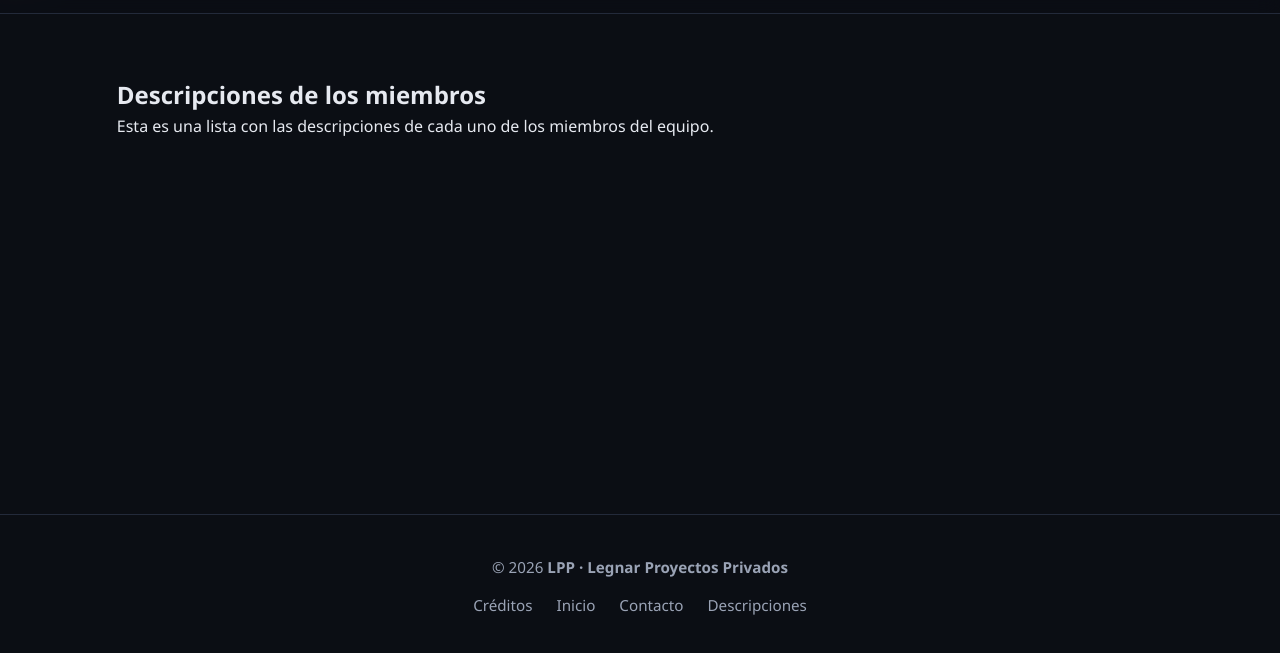
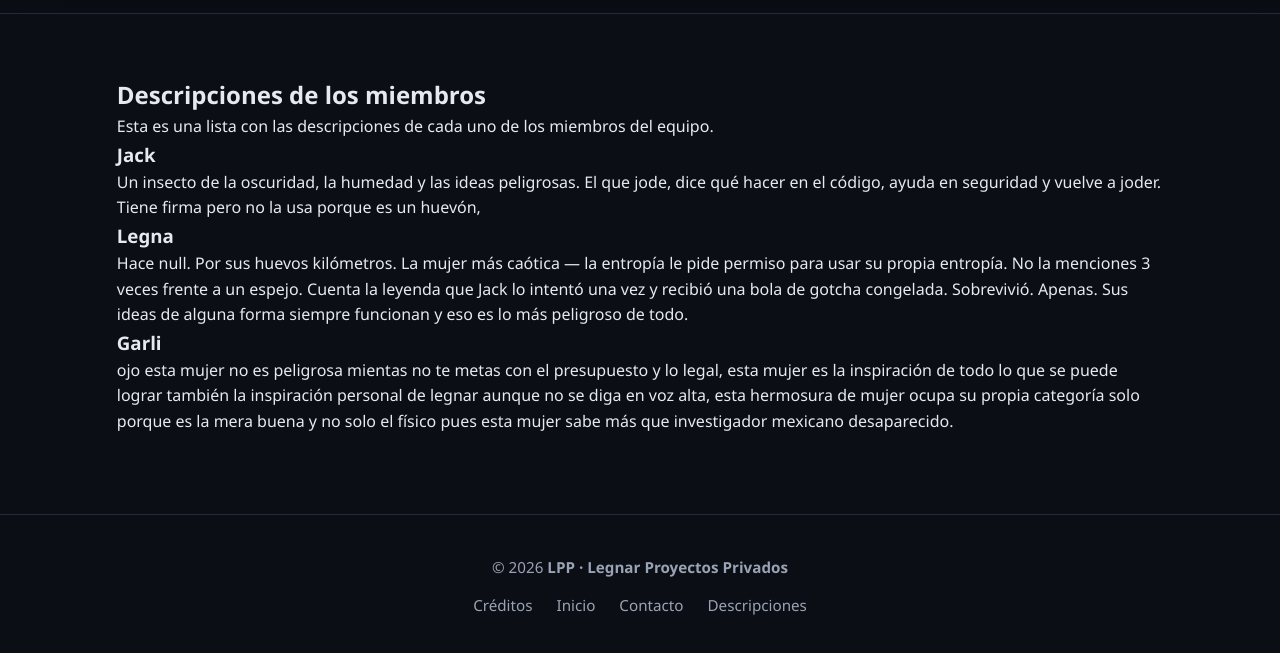
Before and after one commit to LEGNA4444/LPP, a plain HTML site: page inf/descripciones.html in a window 1280 px wide. Shown: the part 45-698 px from the top of the page. Drawn offline with Linux system fonts and the light colour scheme.

Commit message:
Fix hidden member descriptions

```diff
--- a/inf/descripciones.html
+++ b/inf/descripciones.html
@@ -25,19 +25,19 @@
                 <p>Esta es una lista con las descripciones de cada uno de los miembros del equipo.</p>
 
                 <!-- Descripción de Jack -->
-                <article class="descripcion-card reveal">
+                <article class="descripcion-card">
                     <h3>Jack</h3>
                     <p>Un insecto de la oscuridad, la humedad y las ideas peligrosas. El que jode, dice qué hacer en el código, ayuda en seguridad y vuelve a joder. Tiene firma pero no la usa porque es un huevón, </p>
                 </article>
 
                 <!-- Descripción de Legna -->
-                <article class="descripcion-card reveal">
+                <article class="descripcion-card">
                     <h3>Legna</h3>
                     <p>Hace null. Por sus huevos kilómetros. La mujer más caótica — la entropía le pide permiso para usar su propia entropía. No la menciones 3 veces frente a un espejo. Cuenta la leyenda que Jack lo intentó una vez y recibió una bola de gotcha congelada. Sobrevivió. Apenas. Sus ideas de alguna forma siempre funcionan y eso es lo más peligroso de todo.</p>
                 </article>
 
                 <!-- descripción de garli -->
-                <article class="descripcion-card reveal">
+                <article class="descripcion-card">
                     <h3>Garli</h3>
                     <p>ojo esta mujer no es peligrosa mientas no te metas con el presupuesto y lo legal, esta mujer es la inspiración de todo lo que se puede lograr también la inspiración personal de legnar aunque no se diga en voz alta, esta hermosura de mujer ocupa su propia categoría solo porque es la mera buena y no solo el físico pues esta mujer sabe más que investigador mexicano desaparecido.</p>
                 </article>
```
